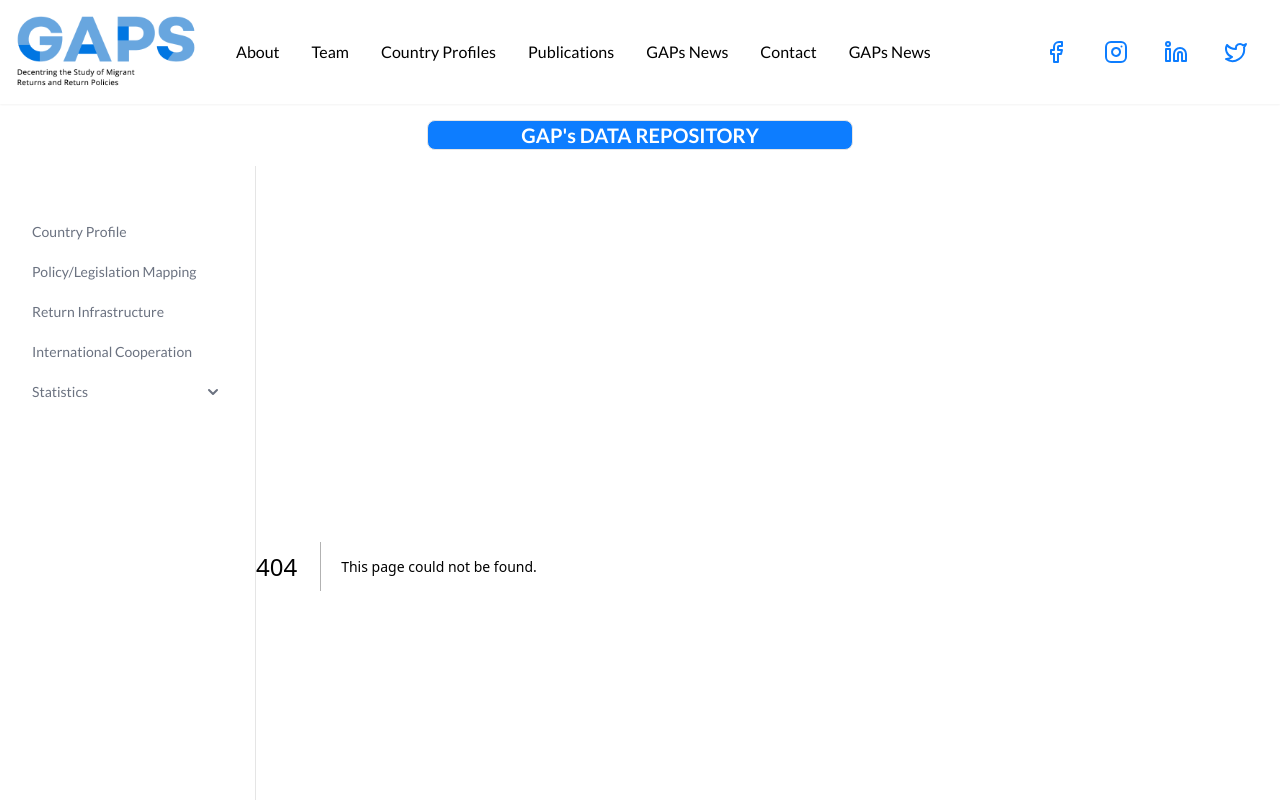
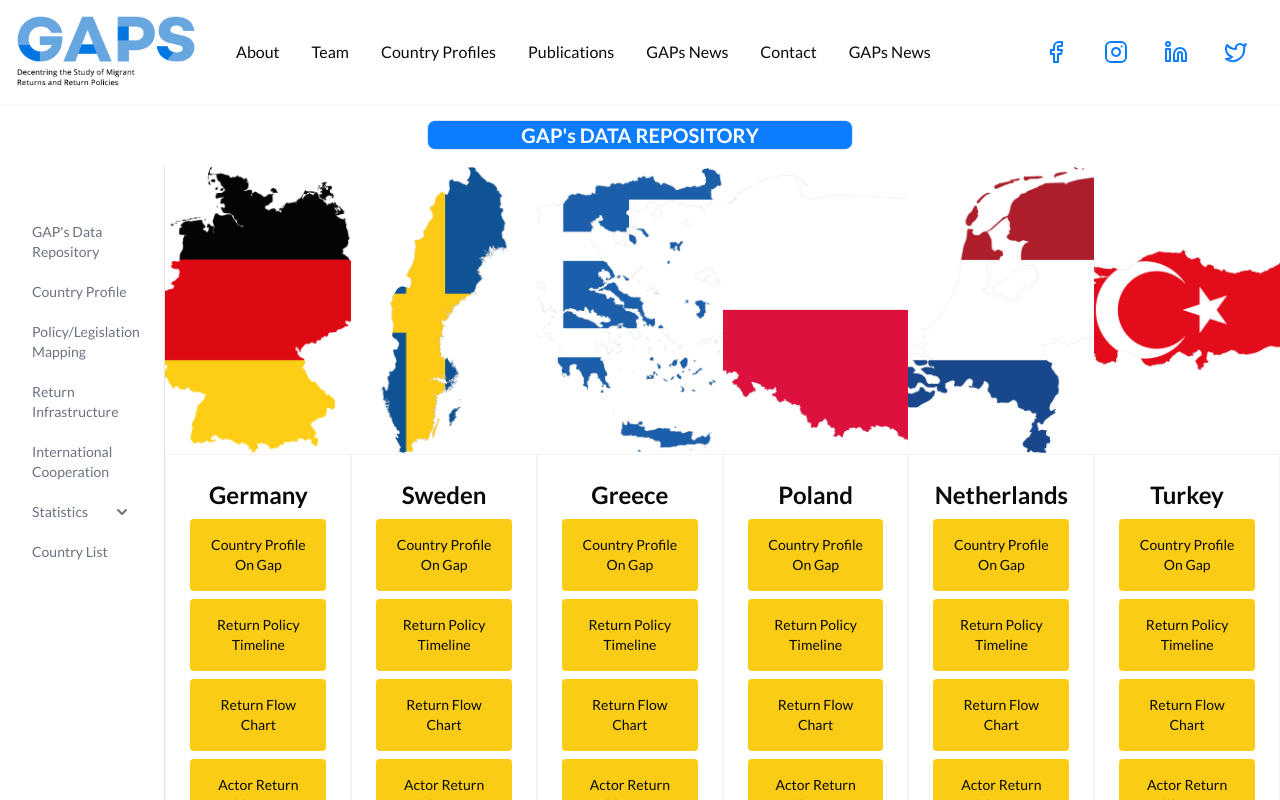
Before and after one commit to muhsinaltintop/gap-project, a Next.js app: page /country-list in a window 1280 px wide. Before the commit this address had no page. Shown: the top 800 px of the page. Built offline with nearby package versions, Linux system fonts and the light colour scheme.

Commit message:
country list created

```diff
--- /dev/null
+++ b/app/_components/CountryCard.jsx
@@ -0,0 +1,68 @@
+import Link from "next/link";
+import React from "react";
+import Image from "next/image";
+
+const CountryCard = ({ country }) => {
+  return (
+    <div className="country-card">
+      <Image
+        src={`/${country.countryName}.png`}
+        alt={country.countryName}
+        className="h-64 w-full object-cover transition duration-500 group-hover:scale-105 sm:h-72"
+        width={500}
+        height={64}
+      />
+
+      <div className="relative border border-gray-100 bg-white p-6">
+        <h2 className="text-2xl font-bold text-center">
+          {country.countryName}
+        </h2>
+
+        <Link
+          href={
+            ["Greece", "Iraq", "Morocco", "Poland", "Sweden"].includes(
+              country?.countryName
+            )
+              ? `https://www.returnmigration.eu/countries_${country?.countryName.toLowerCase()}`
+              : `https://www.returnmigration.eu/countries-${country?.countryName.toLowerCase()}`
+          }
+          target="_blank"
+          className="group relative block overflow-hidden"
+        >
+          <button className="block w-full rounded bg-yellow-400 p-4 mt-2 text-sm font-medium transition hover:scale-105">
+            Country Profile On Gap
+          </button>
+        </Link>
+        <Link
+          href={`/return-policy-timeline/${country?.countryName}`}
+          target="_blank"
+          className="group relative block overflow-hidden"
+        >
+          <button className="block w-full rounded bg-yellow-400 p-4 mt-2 text-sm font-medium transition hover:scale-105">
+            Return Policy Timeline
+          </button>
+        </Link>
+        <Link
+          target="_blank"
+          href={`/return-flow-chart/${country?.countryName}`}
+          className="group relative block overflow-hidden"
+        >
+          <button className="block w-full rounded bg-yellow-400 p-4 mt-2 text-sm font-medium transition hover:scale-105">
+            Return Flow Chart
+          </button>
+        </Link>
+        <Link
+          target="_blank"
+          href={`/actor-return-diagram/${country?.countryName}`}
+          className="group relative block overflow-hidden"
+        >
+          <button className="block w-full rounded bg-yellow-400 p-4 mt-2 text-sm font-medium transition hover:scale-105">
+            Actor Return Diagram
+          </button>
+        </Link>
+      </div>
+    </div>
+  );
+};
+
+export default CountryCard;
--- a/app/_components/ModalComponent.jsx
+++ b/app/_components/ModalComponent.jsx
@@ -58,7 +58,7 @@ const ModalComponent = ({ open, handleClose, selectedCountry }) => {
                 <div className="truncate text-primary">Read More</div>
               </Link>
             </span>
-            <div className="flex-col mt-4 align-sub">
+            <div className="flex mt-4 align-sub justify-evenly">
               <span className="font-black m-2">
                 {selectedCountry?.returnPolicyTimeline ? (
                   <Link
@@ -67,8 +67,7 @@ const ModalComponent = ({ open, handleClose, selectedCountry }) => {
                   >
                     <Button
                       label={"Return Policy Timeline"}
-                      font={"font-bold"}
-                      randomCSS={"bg-buttonYellow text-black"}
+                      customCSS={"bg-buttonYellow text-black font-bold"}
                     />
                   </Link>
                 ) : (
@@ -83,8 +82,7 @@ const ModalComponent = ({ open, handleClose, selectedCountry }) => {
                   >
                     <Button
                       label={"Return Flow Chart"}
-                      font={"font-bold"}
-                      randomCSS={"bg-buttonYellow text-black"}
+                      customCSS={"bg-buttonYellow text-black font-bold"}
                     />
                   </Link>
                 ) : (
@@ -99,8 +97,7 @@ const ModalComponent = ({ open, handleClose, selectedCountry }) => {
                   >
                     <Button
                       label={"Actor Return Diagram"}
-                      font={"font-bold"}
-                      randomCSS={"bg-buttonYellow text-black"}
+                      customCSS={"bg-buttonYellow text-black font-bold"}
                     />
                   </Link>
                 ) : (
@@ -111,7 +108,7 @@ const ModalComponent = ({ open, handleClose, selectedCountry }) => {
             {["United Kingdom"].includes(selectedCountry?.countryName) ? (
               ""
             ) : (
-              <a
+              <Link
                 className="mt-8 inline-block w-full bg-black py-4 text-sm font-bold uppercase tracking-widest text-white"
                 href={
                   ["Greece", "Iraq", "Morocco", "Poland", "Sweden"].includes(
@@ -123,7 +120,7 @@ const ModalComponent = ({ open, handleClose, selectedCountry }) => {
                 target="_blank"
               >
                 {`${selectedCountry?.countryName} Country Profile on GAP`}
-              </a>
+              </Link>
             )}
           </div>
         </section>
--- a/app/_components/SearchComponent.jsx
+++ b/app/_components/SearchComponent.jsx
@@ -88,7 +88,12 @@ const SearchComponent = ({ data, countryList }) => {
           onStartYearChange={handleStartYearChange}
           onEndYearChange={handleEndYearChange}
         />
-        <Button label={"Filter"} onClick={handleSearch} icon={false} />
+        <Button
+          label={"Filter"}
+          onClick={handleSearch}
+          icon={false}
+          customCSS={"bg-primary w-20 content-center text-white"}
+        />
         <SearchBarComponent
           title="Search with Key Terms..."
           value={searchTerm}
@@ -97,7 +102,12 @@ const SearchComponent = ({ data, countryList }) => {
           }}
           placeholder="Enter a policy term..."
         />
-        <Button label={"Search"} onClick={handleSearch} icon={false} />
+        <Button
+          label={"Search"}
+          onClick={handleSearch}
+          icon={false}
+          customCSS={"bg-primary w-20 text-white"}
+        />
 
         <TableComponent policies={filteredPolicies} />
       </div>
--- a/app/_components/SideMenu.jsx
+++ b/app/_components/SideMenu.jsx
@@ -4,26 +4,31 @@ const SideMenu = () => {
   const leftMenu = [
     {
       id: 1,
+      name: "GAP's Data Repository",
+      path: "/",
+    },
+    {
+      id: 2,
       name: "Country Profile",
       path: "/country-profile",
     },
     {
-      id: 2,
+      id: 3,
       name: "Policy/Legislation Mapping",
       path: "/policy-legislation-map",
     },
     {
-      id: 3,
+      id: 4,
       name: "Return Infrastructure",
       path: "/return-infrastructure",
     },
     {
-      id: 4,
+      id: 5,
       name: "International Cooperation",
       path: "/international-cooperation",
     },
     {
-      id: 5,
+      id: 6,
       name: "Statistics",
       path: "/",
       submenu: [
@@ -72,6 +77,11 @@ const SideMenu = () => {
           path: "/",
         },
       ],
+    },
+    {
+      id: 7,
+      name: "Country List",
+      path: "/country-list",
     },
   ];
   return (
--- a/app/_components/_atoms/Button.jsx
+++ b/app/_components/_atoms/Button.jsx
@@ -1,25 +1,19 @@
-const Button = ({ label, icon, onClick, font, randomCSS }) => {
+const Button = ({ label, icon, onClick, font, customCSS }) => {
   return (
     <button
-      className={`w-40 inline-flex items-center gap-1 rounded border  px-4 py-3 focus:outline-none focus:ring active:text-primary
-        ${randomCSS}`}
+      className={`flex font-bold items-center gap-1 rounded border  px-4 py-3 focus:outline-none focus:ring active:text-primary shadow-sm
+        ${customCSS}`}
       onClick={onClick}
     >
       <span className={`text-sm ${font} text-center`}> {label} </span>
       {icon && (
         <svg
-          className="size-5 rtl:rotate-180"
           xmlns="http://www.w3.org/2000/svg"
-          fill="none"
-          viewBox="0 0 24 24"
-          stroke="currentColor"
+          className="h-5 w-5"
+          viewBox="0 0 512 512"
+          fill="currentcolor"
         >
-          <path
-            strokeLinecap="round"
-            strokeLinejoin="round"
-            strokeWidth="2"
-            d="M17 8l4 4m0 0l-4 4m4-4H3"
-          />
+          <path d="M288 32c0-17.7-14.3-32-32-32s-32 14.3-32 32V274.7l-73.4-73.4c-12.5-12.5-32.8-12.5-45.3 0s-12.5 32.8 0 45.3l128 128c12.5 12.5 32.8 12.5 45.3 0l128-128c12.5-12.5 12.5-32.8 0-45.3s-32.8-12.5-45.3 0L288 274.7V32zM64 352c-35.3 0-64 28.7-64 64v32c0 35.3 28.7 64 64 64H448c35.3 0 64-28.7 64-64V416c0-35.3-28.7-64-64-64H346.5l-45.3 45.3c-25 25-65.5 25-90.5 0L165.5 352H64zm368 56a24 24 0 1 1 0 48 24 24 0 1 1 0-48z" />
         </svg>
       )}
     </button>
--- a/app/_components/_atoms/Table.jsx
+++ b/app/_components/_atoms/Table.jsx
@@ -2,8 +2,9 @@
 import React, { useRef } from "react";
 import { useDownloadExcel } from "react-export-table-to-excel";
 import Link from "next/link";
-import { ExternalLink } from "lucide-react";
+import { CircleHelp, ExternalLink } from "lucide-react";
 import Button from "./Button";
+import { Tooltip } from "@mui/material";
 
 // import DownloadExcel from "./DownloadExcel";
 
@@ -20,6 +21,14 @@ const Table = ({ policies, headers }) => {
     "Please select a Country, Start Year, End Year or enter a policy term or simply click the Search button to list all the policies."
   ) : (
     <div className="overflow-x-auto">
+      <div className="mb-2 flex justify-end">
+        <Button
+          label={"Download"}
+          onClick={onDownload}
+          customCSS={"bg-primary text-white"}
+          icon={true}
+        />
+      </div>
       <div className="w-full overflow-x-auto ">
         <table
           ref={tableRef}
@@ -32,9 +41,14 @@ const Table = ({ policies, headers }) => {
                   key={index}
                   className="whitespace-nowrap px-4 py-2 font-bold text-gray-900 bg-secondary text-left"
                 >
-                  {header.label.split(" ").slice(0, -1).join(" ")}
-                  <br />
-                  {header.label.split(" ").slice(-1)}
+                  <span className="flex items-center">
+                    {header.label.split(" ").slice(0, -1).join(" ")}
+                    <br />
+                    {header.label.split(" ").slice(-1)}{" "}
+                    <Tooltip key={index} title={"this will be changed"}>
+                      <CircleHelp className="size-3" color="#0d7dff" />
+                    </Tooltip>
+                  </span>
                 </th>
               ))}
             </tr>
@@ -124,7 +138,6 @@ const Table = ({ policies, headers }) => {
             ))}
           </tbody>
         </table>
-        <Button label={"Download as Excel"} onClick={onDownload} icon={false} />
       </div>
     </div>
   );
--- /dev/null
+++ b/app/country-list/page.jsx
@@ -0,0 +1,17 @@
+import React from "react";
+import CountryCard from "../_components/CountryCard";
+import countryProfileData from "../../public/_mocks_/countryProfile.json";
+
+const page = () => {
+  return (
+    <div className="country-list w-12/12 grid grid-cols-6">
+      {countryProfileData.map((country, index) => (
+        <div key={index}>
+          <CountryCard country={country} />
+        </div>
+      ))}
+    </div>
+  );
+};
+
+export default page;
```
